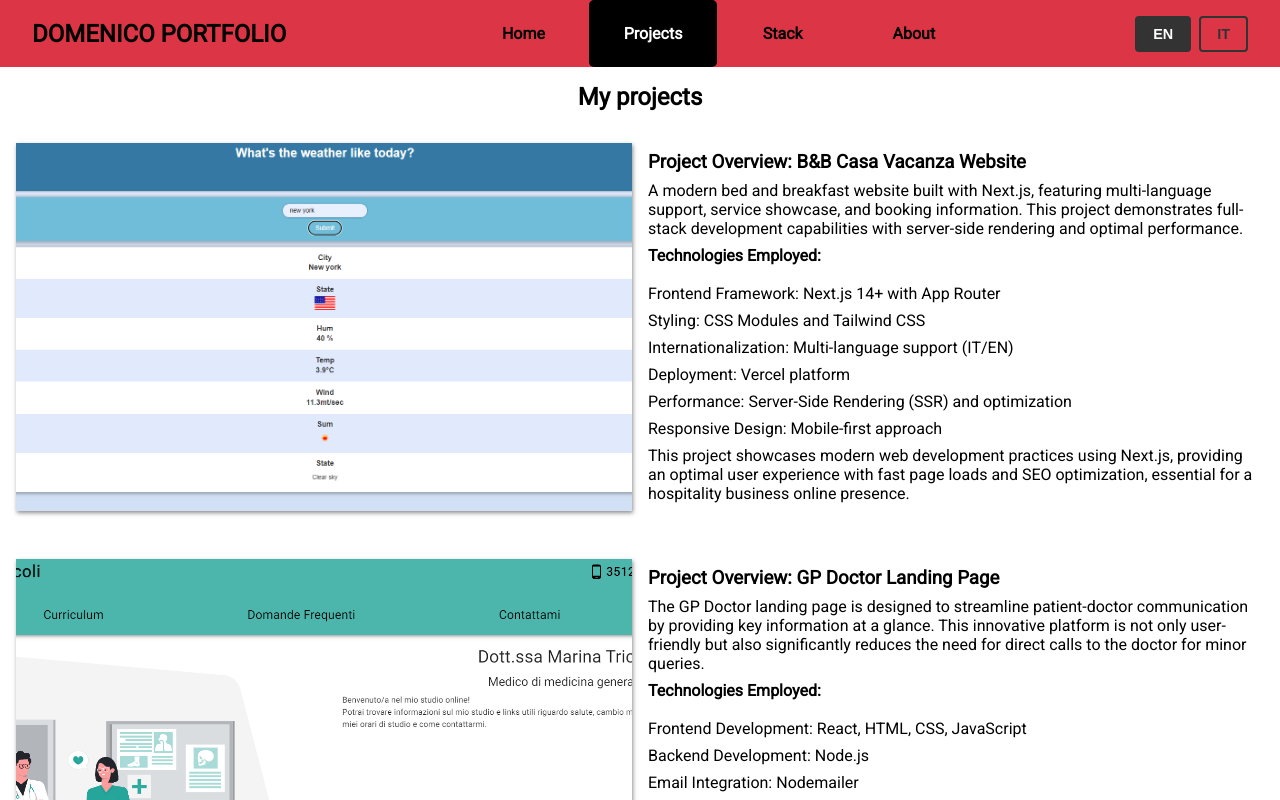
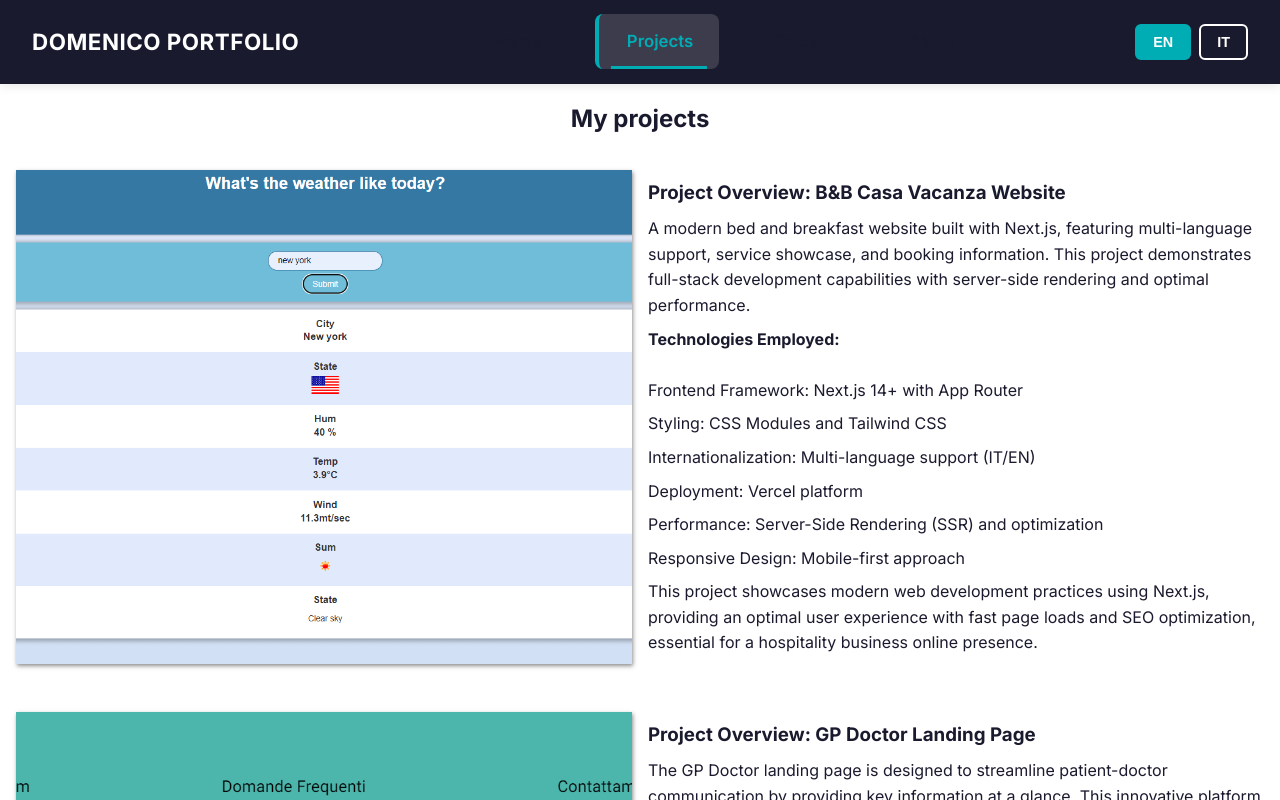
Before and after one commit to Mimmofalena/domenico-portfolio, a React (Create React App) app: page /domenico-portfolio/projects in a window 1280 px wide. Shown: the top 800 px of the page. Built offline with nearby package versions, Linux system fonts and the light colour scheme.

Commit message:
Update color scheme and improve header, footer, and button styling
Co-authored-by: Mimmofalena <70837839+Mimmofalena@users.noreply.github.com>

```diff
--- a/public/index.html
+++ b/public/index.html
@@ -6,14 +6,14 @@
     <link rel="preconnect" href="https://fonts.googleapis.com" />
     <link rel="preconnect" href="https://fonts.gstatic.com" crossorigin />
     <link
-      href="https://fonts.googleapis.com/css2?family=Roboto&display=swap"
+      href="https://fonts.googleapis.com/css2?family=Inter:wght@300;400;500;600;700&display=swap"
       rel="stylesheet"
     />
     <meta name="viewport" content="width=device-width, initial-scale=1" />
     <meta name="theme-color" content="#000000" />
     <meta
       name="description"
-      content="Web site created using create-react-app"
+      content="Domenico Cucinotta - Frontend Developer specializing in React, Angular, and Next.js. Professional portfolio showcasing web development projects and technical expertise."
     />
     <!-- <link rel="icon" href="%PUBLIC_URL%/logo192.png" /> -->
     <!--
--- a/src/components/Footer/Footer.module.css
+++ b/src/components/Footer/Footer.module.css
@@ -1,30 +1,37 @@
 .container {
-  background-color: var(--tertiary-color-bg);
-  color: var(--tertiaty-color-font);
-  min-height: 50px;
+  background: linear-gradient(135deg, var(--secondary-color-bg) 0%, var(--tertiary-color-bg) 100%);
+  color: var(--secondary-color-font);
+  padding: 2rem 1rem;
   margin-top: auto;
   display: flex;
   justify-content: center;
   align-items: center;
-  margin-top: auto;
+  border-top: 1px solid rgba(255, 255, 255, 0.1);
 }
 
 .container p {
   margin: 0;
+  font-size: 0.9rem;
+  color: var(--text-light);
 }
 
 .containerCopyright {
   display: flex;
   align-items: center;
+  gap: 0.5rem;
 }
-.containerIcons {
-  display: flex;
-  align-items: center;
+
+.copy {
+  font-size: 1.2rem;
+  color: var(--text-light);
 }
-.icon {
-  font-size: 1.5rem;
+
+@media screen and (min-width: 768px) {
+  .container {
+    padding: 2.5rem 2rem;
+  }
+
+  .container p {
+    font-size: 1rem;
+  }
 }
-.copy {
-  font-size: 1.5rem;
-  margin-right: 0.5rem;
-}
--- a/src/components/Header/Header.module.css
+++ b/src/components/Header/Header.module.css
@@ -2,89 +2,117 @@
 
 .header {
   background-color: var(--secondary-color-bg);
-
+  box-shadow: 0 2px 10px rgba(0, 0, 0, 0.1);
+  position: sticky;
+  top: 0;
+  z-index: 1000;
   display: flex;
   justify-content: space-between;
   align-items: center;
-
-  min-height: 50px;
-  /* margin-bottom: 1rem; */
+  min-height: 70px;
+  padding: 0.5rem 0;
 }
 
 .mask {
   z-index: 1;
-  background-color: rgb(0, 0, 0);
-  position: absolute;
+  background-color: rgba(0, 0, 0, 0.7);
+  position: fixed;
   top: 0;
   left: 0;
   width: 100%;
   height: 100%;
-  opacity: 0.5;
   overflow: hidden;
+  backdrop-filter: blur(2px);
 }
 
 .largeScreen {
   display: none;
 }
+
 .menu {
   padding: 1rem;
   padding-right: 2rem;
 }
+
+.more {
+  color: var(--secondary-color-font);
+  cursor: pointer;
+  font-size: 1.8rem;
+  transition: transform 0.3s ease;
+}
+
+.more:hover {
+  transform: scale(1.1);
+}
+
 .openMenu {
   display: flex;
   flex-direction: column;
-  position: absolute;
+  position: fixed;
   top: 0;
   right: 0;
-  background-color: var(--secondary-color-bg);
-  color: var(--primary-color-font);
+  background: linear-gradient(135deg, var(--secondary-color-bg) 0%, var(--tertiary-color-bg) 100%);
+  color: var(--secondary-color-font);
   height: 100%;
-  width: 40%;
+  width: 280px;
+  max-width: 75%;
   text-align: right;
-  padding: 1rem;
+  padding: 2rem 1.5rem;
   z-index: 100;
+  box-shadow: -5px 0 20px rgba(0, 0, 0, 0.3);
+  animation: slideIn 0.3s ease-out;
 }
+
+@keyframes slideIn {
+  from {
+    transform: translateX(100%);
+  }
+  to {
+    transform: translateX(0);
+  }
+}
+
 .logo {
   padding: 1rem;
   padding-left: 2rem;
+  font-weight: 700;
+  font-size: 1.2rem;
+  letter-spacing: 0.5px;
+  color: var(--secondary-color-font);
 }
 
 .inactive {
   width: 100%;
   margin-left: auto;
-  border-radius: 5px;
-  padding: 1rem;
-  font-weight: 700;
+  border-radius: 8px;
+  padding: 1rem 1.5rem;
+  font-weight: 500;
+  font-size: 1.05rem;
   overflow: hidden;
-  transition: 0.3s ease;
+  transition: all 0.3s ease;
+  margin-bottom: 0.5rem;
 }
+
 .inactive:hover {
   width: 100%;
-  border-bottom: var(--tertiaty-color-font) 3px solid;
-  color: var(--tertiary-color-font);
-  padding: 1rem;
-  opacity: 1;
-  font-weight: 700;
-  overflow: hidden;
+  background-color: rgba(255, 255, 255, 0.1);
+  color: var(--highlight-color);
+  padding: 1rem 1.5rem;
+  font-weight: 500;
+  border-left: 4px solid var(--highlight-color);
 }
-.inactive:focus {
-  width: 100%;
-  background-color: var(--tertiaty-color-font);
-  color: var(--tertiaty-color-font);
-  padding: 1rem;
-  opacity: 1;
-  font-weight: 700;
-  overflow: hidden;
-}
+
 .active {
   margin-left: auto;
   width: 100%;
-  border-bottom: var(--tertiaty-color-font) 3px solid;
-  color: var(--tertiaty-color-font);
-  padding: 1rem;
-  opacity: 1;
-  font-weight: 700;
-  overflow: hidden;
+  background-color: rgba(255, 255, 255, 0.15);
+  color: var(--highlight-color);
+  padding: 1rem 1.5rem;
+  font-weight: 600;
+  font-size: 1.05rem;
+  border-radius: 8px;
+  border-left: 4px solid var(--highlight-color);
+  margin-bottom: 0.5rem;
 }
 
 .close {
@@ -92,6 +120,15 @@
   width: fit-content;
   margin-left: auto;
   font-weight: 600;
+  font-size: 1.5rem;
+  padding: 0.5rem;
+  margin-bottom: 2rem;
+  transition: transform 0.3s ease;
+}
+
+.close:hover {
+  transform: rotate(90deg);
+  color: var(--highlight-color);
 }
 
 .desktopSwitcher {
@@ -113,6 +150,7 @@
     justify-content: space-between;
     text-align: center;
     align-items: center;
+    gap: 0.5rem;
   }
   .menu {
     display: none;
@@ -123,42 +161,79 @@
   }
   .inactive {
     margin-left: auto;
-    min-width: 8rem;
-    border-radius: 5px;
-    padding: 1.5rem;
-    font-weight: 700;
+    min-width: 100px;
+    border-radius: 8px;
+    padding: 0.75rem 1.5rem;
+    font-weight: 500;
+    font-size: 1rem;
     overflow: hidden;
-    transition: 0.5s ease;
+    transition: all 0.3s ease;
     border-bottom: none;
-    margin-left: 0.1rem;
-    margin-right: 0.1rem;
+    margin: 0 0.25rem;
+    position: relative;
   }
+
+  .inactive::after {
+    content: '';
+    position: absolute;
+    bottom: 0;
+    left: 50%;
+    width: 0;
+    height: 3px;
+    background: var(--highlight-color);
+    transition: all 0.3s ease;
+    transform: translateX(-50%);
+  }
+
   .inactive:hover {
-    background-color: var(--tertiary-color-bg);
-    color: var(--tertiaty-color-font);
+    background-color: rgba(255, 255, 255, 0.1);
+    color: var(--highlight-color);
+    padding: 0.75rem 1.5rem;
+    min-width: 100px;
+    border-bottom: none;
+    transform: translateY(-2px);
+  }
 
-    padding: 1.5rem;
-    min-width: 8rem;
-    opacity: 1;
-    font-weight: 700;
+  .inactive:hover::after {
+    width: 80%;
+  }
+
+  .active {
+    margin-left: auto;
+    min-width: 100px;
+    background-color: rgba(255, 255, 255, 0.15);
+    color: var(--highlight-color);
+    padding: 0.75rem 1.5rem;
+    border-radius: 8px;
+    font-weight: 600;
     overflow: hidden;
     border-bottom: none;
+    margin: 0 0.25rem;
+    position: relative;
   }
-  .active {
-    margin-left: auto;
-    min-width: 8rem;
-    background-color: var(--tertiary-color-bg);
-    color: var(--tertiaty-color-font);
 
-    padding: 1.5rem;
-    border-radius: 5px;
-    opacity: 1;
-    font-weight: 700;
-    overflow: hidden;
-    border-bottom: none;
+  .active::after {
+    content: '';
+    position: absolute;
+    bottom: 0;
+    left: 50%;
+    width: 80%;
+    height: 3px;
+    background: var(--highlight-color);
+    transform: translateX(-50%);
   }
 }
+
 /* desktop styles */
 
 @media screen and (min-width: 1200px) {
+  .logo {
+    font-size: 1.4rem;
+  }
+
+  .inactive,
+  .active {
+    min-width: 120px;
+    padding: 0.875rem 1.75rem;
+  }
 }
--- a/src/components/LanguageSwitcher/LanguageSwitcher.module.css
+++ b/src/components/LanguageSwitcher/LanguageSwitcher.module.css
@@ -6,22 +6,23 @@
 
 .button {
   padding: 0.5rem 1rem;
-  border: 2px solid #333;
+  border: 2px solid var(--secondary-color-font);
   background: transparent;
-  color: #333;
+  color: var(--secondary-color-font);
   cursor: pointer;
   font-weight: 600;
   font-size: 0.9rem;
-  border-radius: 4px;
+  border-radius: 6px;
   transition: all 0.3s ease;
 }
 
 .button:hover {
-  background: #333;
-  color: white;
+  background: var(--secondary-color-font);
+  color: var(--secondary-color-bg);
 }
 
 .button.active {
-  background: #333;
-  color: white;
+  background: var(--highlight-color);
+  color: var(--secondary-color-font);
+  border-color: var(--highlight-color);
 }
--- a/src/components/Projects/Projects.module.css
+++ b/src/components/Projects/Projects.module.css
@@ -1,11 +1,16 @@
-.title {
-  margin-bottom: 0.5rem;
-  font-size: 20px;
+.container {
+  background: linear-gradient(135deg, var(--secondary-color-bg) 0%, var(--tertiary-color-bg) 100%);
+  padding: 5rem 0;
+  position: relative;
 }
-.container {
-  background-color: var(--tertiary-color-bg);
-  padding: 4rem 0;
-  position: relative;
+
+.container > p {
+  color: var(--text-light);
+  max-width: 900px;
+  margin: 0 auto 2rem;
+  text-align: center;
+  font-size: 1.1rem;
+  line-height: 1.8;
 }
 
 /* shape divider 1*/
--- a/src/components/Stack/Stack.module.css
+++ b/src/components/Stack/Stack.module.css
@@ -1,8 +1,18 @@
 .container {
-  /* background-color: white; */
-  padding: 3rem 0;
+  background-color: var(--primary-color-bg);
+  padding: 4rem 0;
   position: relative;
-  /* background-color: var(--primary); */
+}
+
+.iconContainer {
+  font-size: 5rem;
+  color: var(--accent-color);
+  text-align: center;
+  margin-bottom: 2rem;
+}
+
+.iconMonitor {
+  font-size: 4rem;
 }
 
 /* Divider stack list*/
--- a/src/components/Welcome/Welcome.module.css
+++ b/src/components/Welcome/Welcome.module.css
@@ -1,8 +1,32 @@
 .container {
-  /* background-color: var(--primary); */
+  text-align: center;
+  padding: 2rem 1rem;
 }
 
 .typewriter {
-  /* letter-spacing: 0.08em; */
-  text-align: center;
+  font-size: 1.8rem;
+  font-weight: 600;
+  color: var(--primary-color-font);
+  min-height: 60px;
+  display: flex;
+  align-items: center;
+  justify-content: center;
+  line-height: 1.4;
 }
+
+@media screen and (min-width: 768px) {
+  .typewriter {
+    font-size: 2.5rem;
+    min-height: 80px;
+  }
+
+  .container {
+    padding: 3rem 2rem;
+  }
+}
+
+@media screen and (min-width: 1200px) {
+  .typewriter {
+    font-size: 3rem;
+  }
+}
--- a/src/index.css
+++ b/src/index.css
@@ -20,15 +20,27 @@ body {
 } */
 
 :root {
-  --primary-color-bg: #fff;
-  --secondary-color-bg: #dc3545;
-  --tertiary-color-bg: #000;
-  --quarto-color-bg: #fff;
+  /* Professional color palette */
+  --primary-color-bg: #ffffff;
+  --secondary-color-bg: #1a1a2e;
+  --tertiary-color-bg: #16213e;
+  --accent-color: #0f3460;
+  --accent-color-light: #2e5c8a;
+  --highlight-color: #00adb5;
+  --section-bg: #f8f9fa;
 
-  --primary-color-font: #000;
-  --secondary-color-font: #fff;
-  --tertiaty-color-font: #fff;
-  --quarto-color-font: #000;
+  /* Font colors */
+  --primary-color-font: #1a1a2e;
+  --secondary-color-font: #ffffff;
+  --tertiary-color-font: #ffffff;
+  --text-gray: #6c757d;
+  --text-light: #e4e4e4;
+
+  /* Spacing */
+  --section-padding: 4rem 2rem;
+  --border-radius: 12px;
+  --card-shadow: 0 4px 6px rgba(0, 0, 0, 0.1), 0 1px 3px rgba(0, 0, 0, 0.08);
+  --card-shadow-hover: 0 10px 20px rgba(0, 0, 0, 0.15), 0 3px 6px rgba(0, 0, 0, 0.1);
 }
 
 /* RESET */
@@ -46,13 +58,13 @@ img {
 
 body {
   margin: 0;
-
-  font-family: "Roboto", -apple-system, BlinkMacSystemFont, "Montserrat",
-    "Open Sans", "Segoe UI", "Roboto", "Oxygen", "Ubuntu", "Cantarell",
-    "Fira Sans", "Droid Sans", "Helvetica Neue", sans-serif;
-
+  font-family: "Inter", "Roboto", -apple-system, BlinkMacSystemFont, "Segoe UI",
+    "Oxygen", "Ubuntu", "Cantarell", "Helvetica Neue", sans-serif;
   -webkit-font-smoothing: antialiased;
   -moz-osx-font-smoothing: grayscale;
+  color: var(--primary-color-font);
+  font-size: 16px;
+  line-height: 1.6;
 }
 
 code {
--- a/src/utils/Card.module.css
+++ b/src/utils/Card.module.css
@@ -1,14 +1,12 @@
 .card {
-  /* background-color: var(--primary); */
-  /* border-radius: 10px; */
-  /* box-shadow: 1px 2px 4px rgba(0, 0, 0, 0.5); */
-  /* height: calc(100% + 2rem); */
-  /* width: 90%; */
-  padding: 1rem;
-  /* background-color: var(--primary); */
-  /* margin: 0 auto; */
-  /* margin-bottom: 1rem; */
+  padding: 2rem 1rem;
   display: flex;
   flex-direction: column;
   text-align: center;
 }
+
+@media screen and (min-width: 768px) {
+  .card {
+    padding: 3rem 2rem;
+  }
+}
```
Also changed, not shown: src/components/About/About.module.css (+50 -106 lines), src/components/Contact/Contact.module.css (+66 -13 lines), src/utils/LinkButton.module.css (+20 -25 lines).
